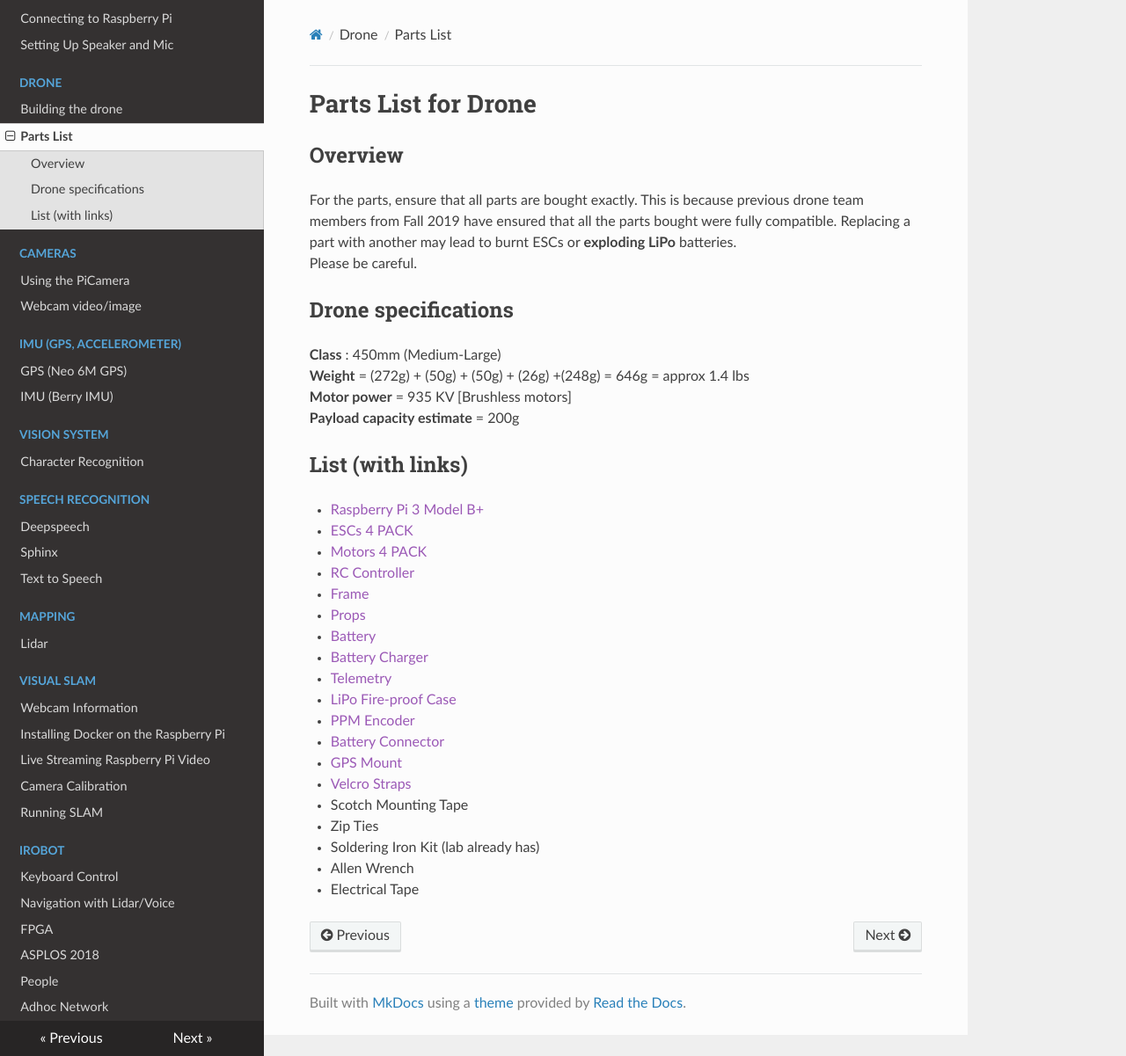
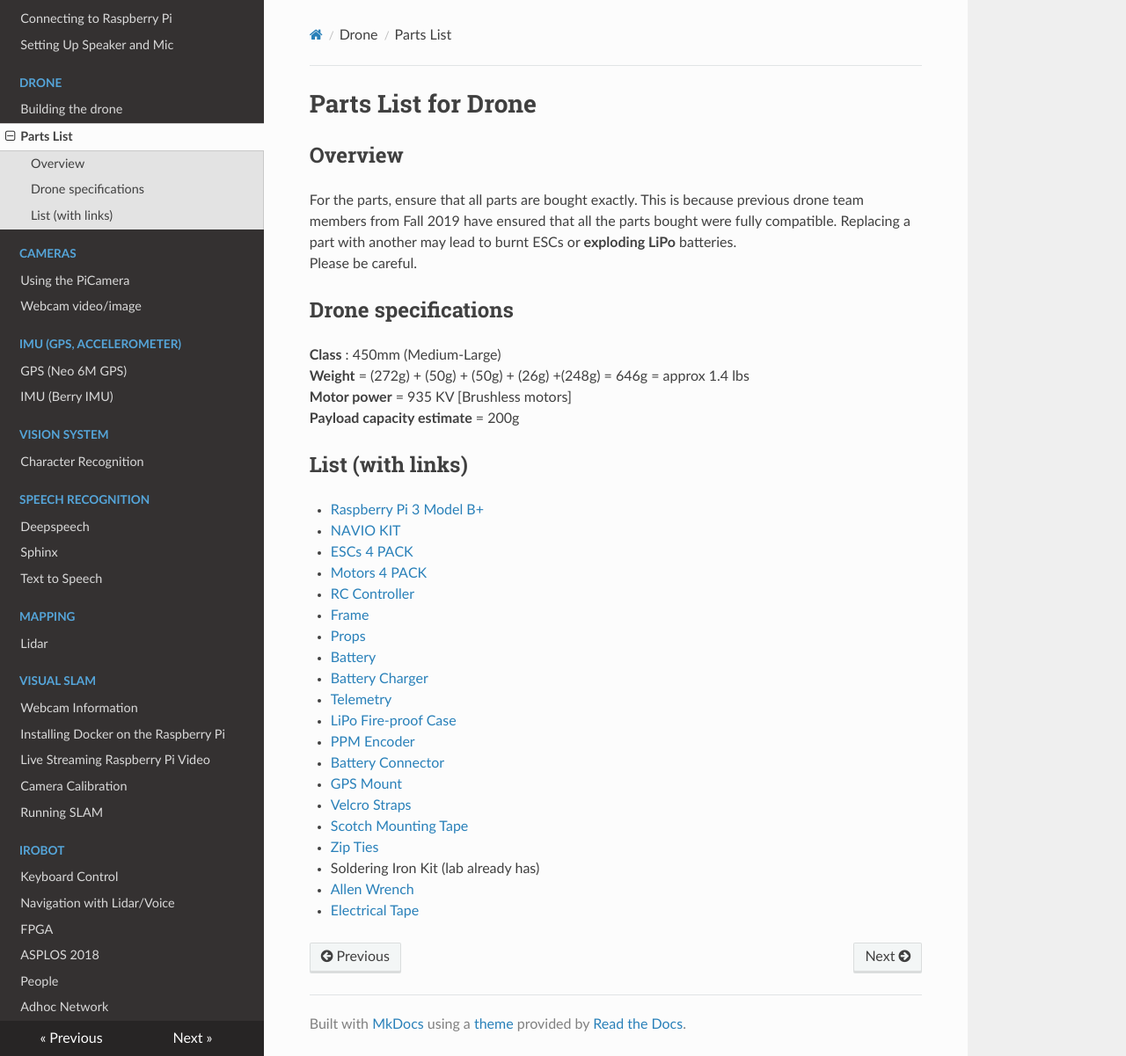
Before and after one commit to parallel-ml/docs, an MkDocs documentation site: the page built from docs/drone/parts-list.md, in a window 1280 px wide and 1201 px high. Shown: the whole window at 88% size. Built offline with MkDocs 1.6.1, drawn with Linux system fonts in a browser that asks for light colours; nearby versions of some CDN libraries.

Commit message:
parts list completed

```diff
--- a/docs/drone/parts-list.md
+++ b/docs/drone/parts-list.md
@@ -12,22 +12,23 @@
 
 
 ## List (with links)
-* [Raspberry Pi 3 Model B+]()
-* [ESCs 4 PACK]()
-* [Motors 4 PACK]()
-* [RC Controller]()
-* [Frame]()
-* [Props]()
-* [Battery]()
-* [Battery Charger]()
-* [Telemetry]()
-* [LiPo Fire-proof Case]()
-* [PPM Encoder]()
-* [Battery Connector]()
-* [GPS Mount]()
-* [Velcro Straps]()
-* Scotch Mounting Tape
-* Zip Ties
+* [Raspberry Pi 3 Model B+](https://amzn.to/2On8eky)
+* [NAVIO KIT](https://store.emlid.com/product/navio2/?wpam_id=3)
+* [ESCs 4 PACK](https://amzn.to/2F1yLAT)
+* [Motors 4 PACK](https://amzn.to/2CcLVsO)
+* [RC Controller](https://amzn.to/2EMCEbK)
+* [Frame](https://amzn.to/2F0yeiH)
+* [Props](https://amzn.to/2Cd5K3s)
+* [Battery](https://amzn.to/2NTMDjx)
+* [Battery Charger](https://amzn.to/2tYTsHy)
+* [Telemetry](https://amzn.to/2F15LcI)
+* [LiPo Fire-proof Case](https://amzn.to/2XIjBYJ)
+* [PPM Encoder](https://www.amazon.com/Hobbypower-Encoder-Pixhawk-Megapirate-Controller/dp/B00HCA40HA/ref=sr_1_1_sspa?ie=UTF8&qid=1547519930&sr=8-1-spons&keywords=ppm+encoder&psc=1)
+* [Battery Connector](https://amzn.to/2SXmcdP)
+* [GPS Mount](https://amzn.to/2SUzTtP)
+* [Velcro Straps](https://amzn.to/2CfmGGC)
+* [Scotch Mounting Tape](https://amzn.to/2NQpkHc)
+* [Zip Ties](https://amzn.to/2NTNnVR)
 * Soldering Iron Kit (lab already has)
-* Allen Wrench
-* Electrical Tape
+* [Allen Wrench](https://amzn.to/2HpBXbk)
+* [Electrical Tape](https://www.amazon.com/Scotch-Super-Vinyl-Electrical-Tape/dp/B00004WCCL/ref=alp_dpwidget_a_w_?th=1&psc=1&smid=A1EM144ZUJYWNF)
```
